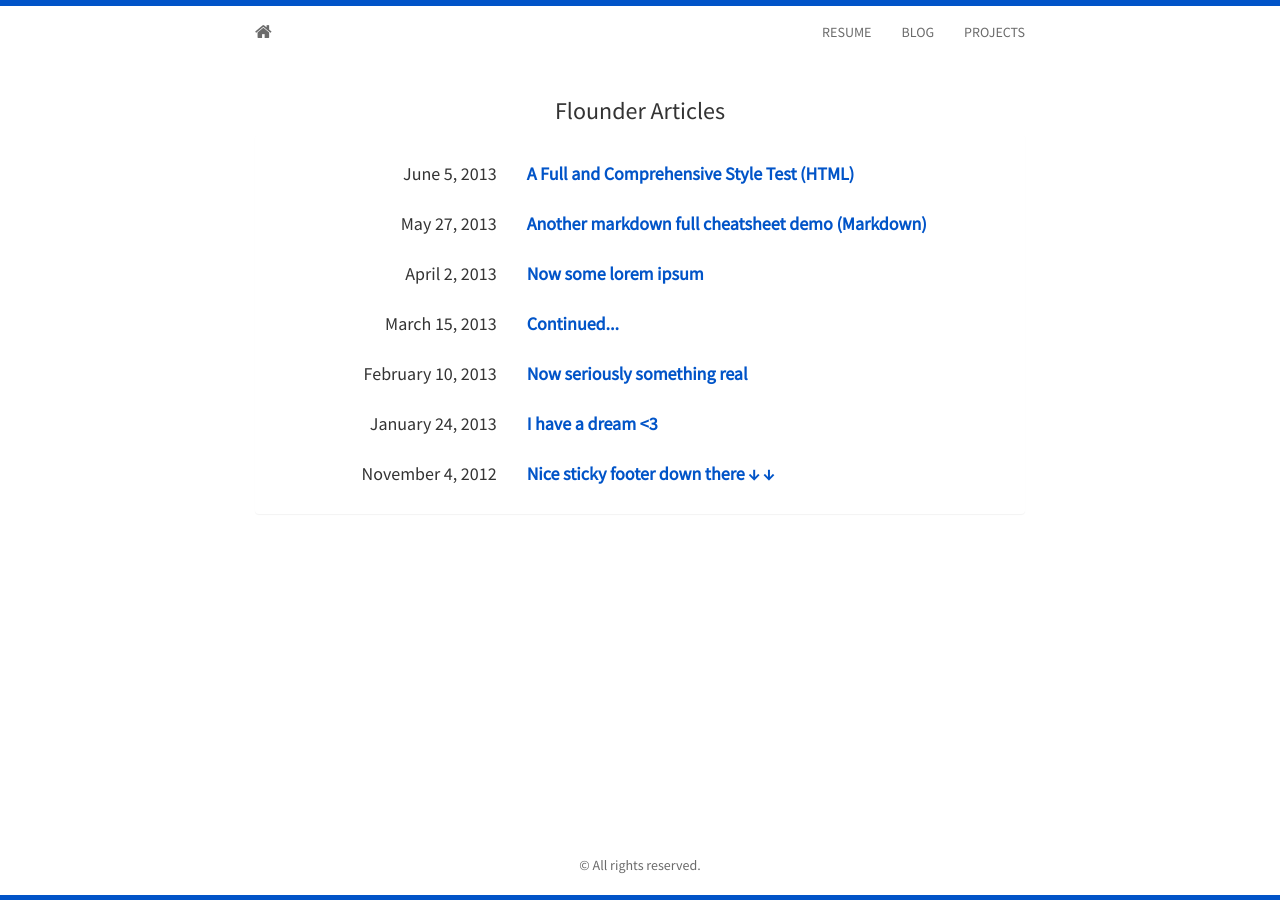
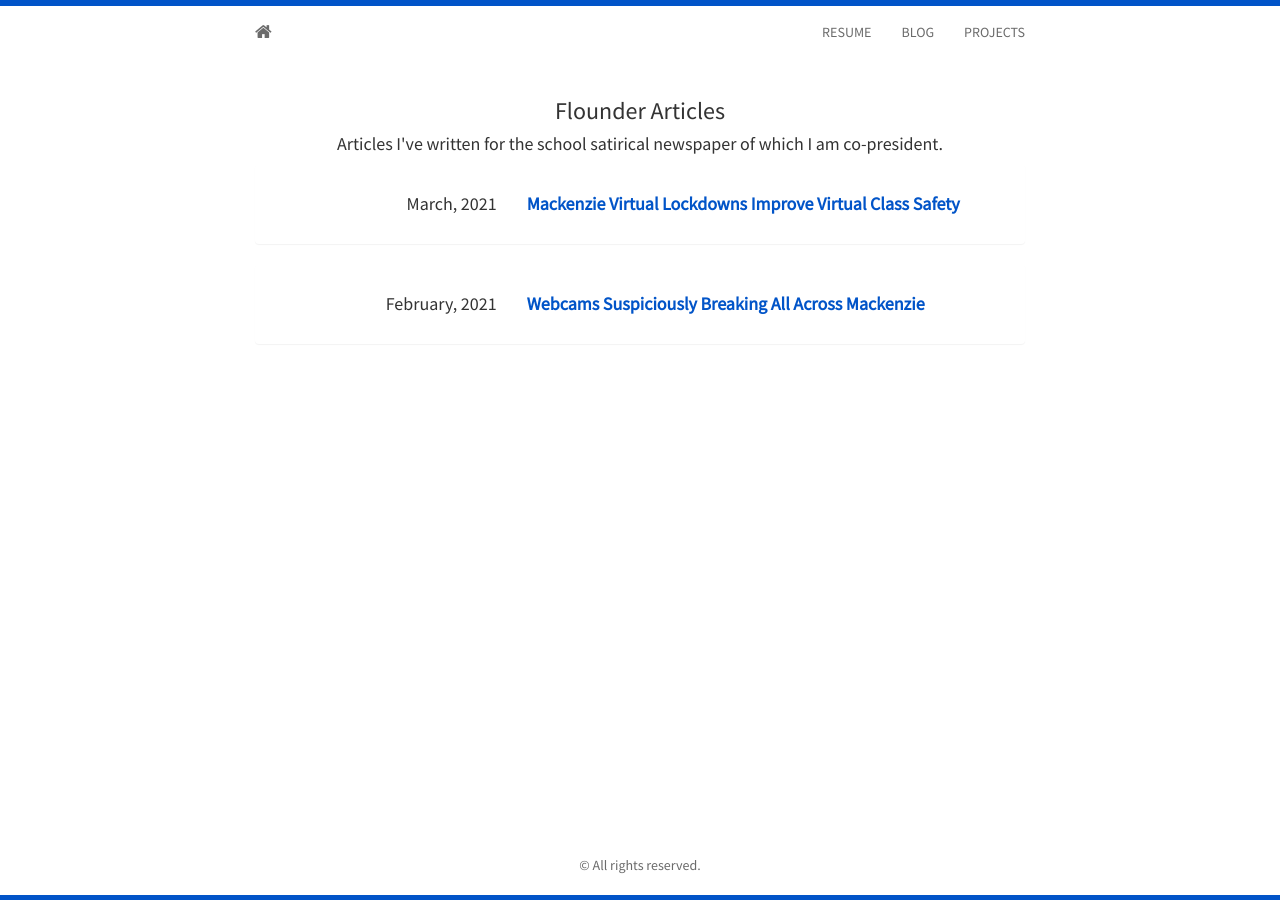
Before and after one commit to jackn11/jackn11.github.io, a Jekyll site: the page built from blog.html, in a window 1280 px wide. Built offline with Jekyll 4.4.1, drawn with Linux system fonts in a browser that asks for light colours; nearby versions of some CDN libraries.

Commit message:
Update blog.html

```diff
--- a/blog.html
+++ b/blog.html
@@ -5,22 +5,37 @@ title: Blog
 
 <div class="container">
 <h3>Flounder Articles</h3>
+<h4>Articles I've written for the school satirical newspaper of which I am co-president.</h4>
   <div class="panel panel-default">
     <div class="panel-body">
-		{% for post in site.posts %}
 		<div class="row">
 			 <div class="col-sm-4 col-md-4 col-lg-4">
 				 <h5 style="text-align: right">
-					 	{{ post.date | date: "%B %e, %Y" }}
+				 	March, 2021
 				 </h5>
 			 </div>
 			 <div class="col-sm-8 col-md-8 col-lg-8">
 				 <h5 style="text-align: left">
-					 	<strong><a href="{{ site.baseurl }}{{ post.url }}">{{ post.title }}</a></strong>
+				 	<strong><a href="https://floundernews.tk/2021/03/virtual-lockdown/"  target="_blank" rel="noopener noreferrer">Mackenzie Virtual Lockdowns Improve Virtual Class Safety</a></strong>
 				 </h5>
 			 </div>
 		</div>
-	    {% endfor %}
+	</div>
+  </div>
+  <div class="panel panel-default">
+    <div class="panel-body">
+		<div class="row">
+			 <div class="col-sm-4 col-md-4 col-lg-4">
+				 <h5 style="text-align: right">
+				 	February, 2021
+				 </h5>
+			 </div>
+			 <div class="col-sm-8 col-md-8 col-lg-8">
+				 <h5 style="text-align: left">
+				 	<strong><a href="https://floundernews.tk/2021/02/webcam-broken/"  target="_blank" rel="noopener noreferrer">Webcams Suspiciously Breaking All Across Mackenzie</a></strong>
+				 </h5>
+			 </div>
+		</div>
 	</div>
   </div>
 <!-- <h3>Archive</h3>
```
Lines whose indentation alone changed are shown as unchanged.
